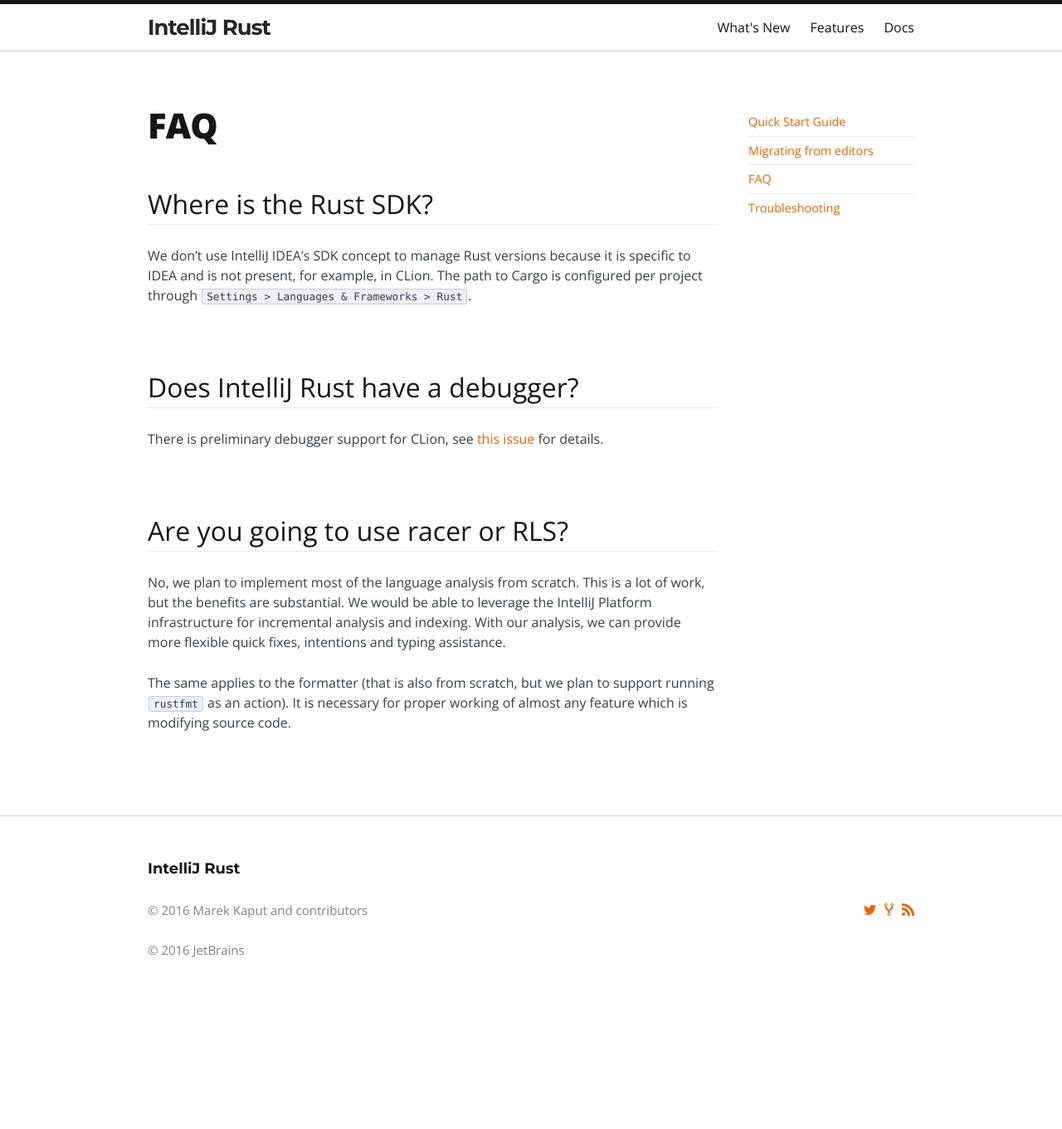
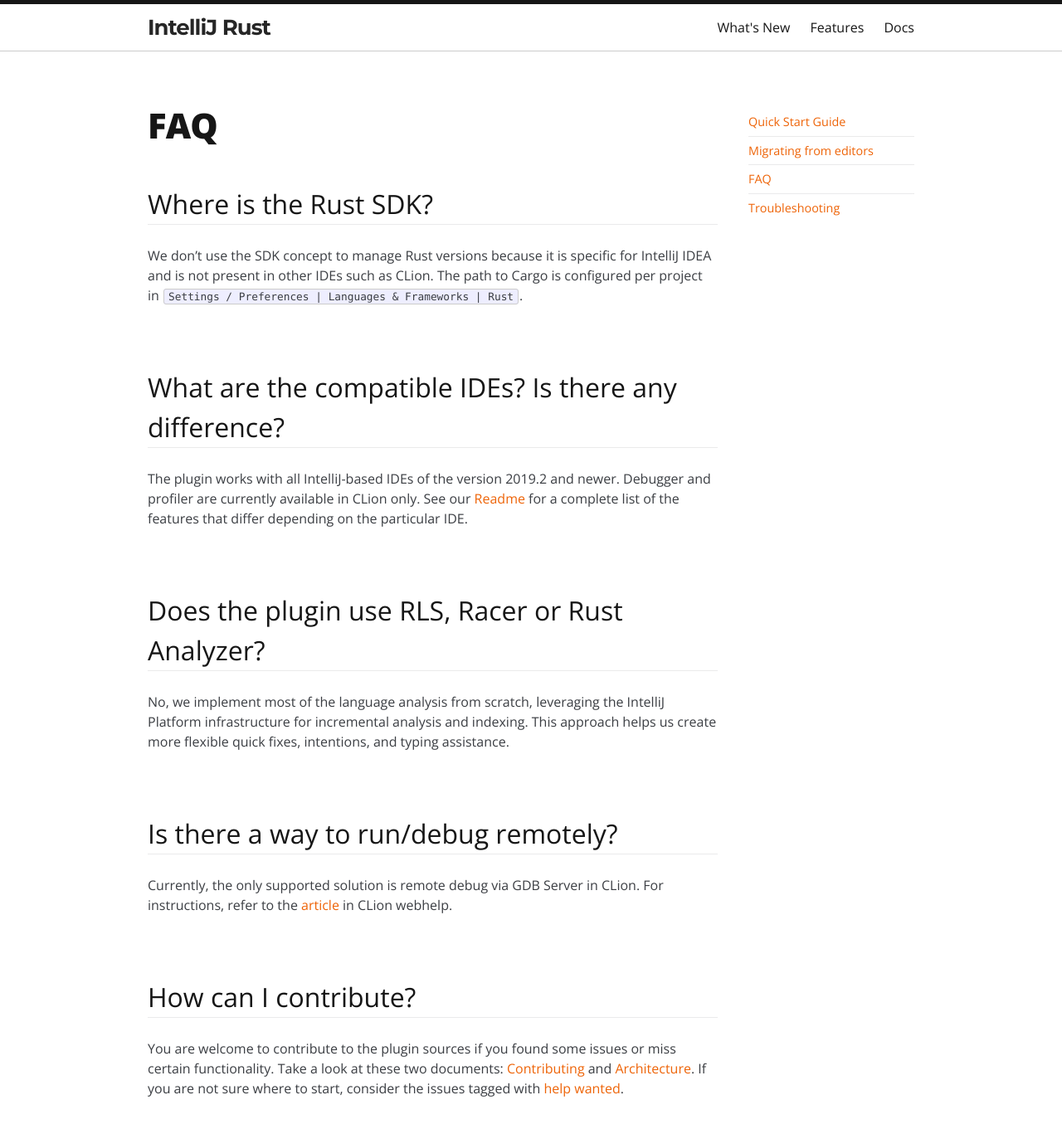
Before and after one commit to intellij-rust/intellij-rust.github.io, a Jekyll site: the page built from _docs/faq.markdown, in a window 1280 px wide and 1400 px high. Shown: the top 1361 px of the window at 83% size. Built offline with Jekyll 4.4.1, drawn with Linux system fonts in a browser that asks for light colours; nearby versions of some CDN libraries; some web fonts are replaced.

Commit message:
Docs: FAQ updates

```diff
--- a/_docs/faq.markdown
+++ b/_docs/faq.markdown
@@ -5,26 +5,32 @@
 
 {% include h title="Where is the Rust SDK?" tag="sdk" %}
 
-We don't use IntelliJ IDEA's SDK concept to manage Rust versions because it is
-specific to IDEA and is not present, for example, in CLion. The path to Cargo is
-configured per project through `Settings > Languages & Frameworks > Rust`.
-
-{% include h title="Does IntelliJ Rust have a debugger?" tag="debugger" %}
-
-There is preliminary debugger support for CLion, see [this issue][debugger] for
-details.
-
-{% include h title="Are you going to use racer or RLS?" tag="racer" %}
-
-No, we plan to implement most of the language analysis from scratch. This is
-a lot of work, but the benefits are substantial. We would be able to leverage
-the IntelliJ Platform infrastructure for incremental analysis and indexing. With
-our analysis, we can provide more flexible quick fixes, intentions and typing
-assistance.
-
-The same applies to the formatter (that is also from scratch, but we plan to
-support running `rustfmt` as an action). It is necessary for proper working
-of almost any feature which is modifying source code.
+We don't use the SDK concept to manage Rust versions because it is
+specific for IntelliJ IDEA and is not present in other IDEs such as CLion. The path to Cargo is
+configured per project in `Settings / Preferences | Languages & Frameworks | Rust`.
 
 
-[debugger]: https://github.com/intellij-rust/intellij-rust/issues/535
+{% include h title="What are the compatible IDEs? Is there any difference?" tag="compatible-ides" %}
+The plugin works with all IntelliJ-based IDEs of the version 2019.2 and newer.
+Debugger and profiler are currently available in CLion only. See our
+[Readme](https://github.com/intellij-rust/intellij-rust#compatible-ides)
+for a complete list of the features that differ depending on the particular IDE.
+
+
+{% include h title="Does the plugin use RLS, Racer or Rust Analyzer?" tag="racer" %}
+
+No, we implement most of the language analysis from scratch, leveraging
+the IntelliJ Platform infrastructure for incremental analysis and indexing. This approach helps us
+create more flexible quick fixes, intentions, and typing assistance.
+
+{% include h title="Is there a way to run/debug remotely?" tag="remote" %}
+
+Currently, the only supported solution is remote debug via GDB Server in CLion. For instructions, refer to the
+[article](https://www.jetbrains.com/help/clion/rust-support.html#remote-debug)
+in CLion webhelp.
+
+{% include h title="How can I contribute?" tag="contribute" %}
+You are welcome to contribute to the plugin sources if you found some issues or miss certain functionality.
+Take a look at these two documents: [Contributing](https://github.com/intellij-rust/intellij-rust/blob/master/CONTRIBUTING.md)
+and [Architecture](https://github.com/intellij-rust/intellij-rust/blob/master/ARCHITECTURE.md).
+If you are not sure where to start, consider the issues tagged with [help wanted](https://github.com/intellij-rust/intellij-rust/labels/help%20wanted).
```
